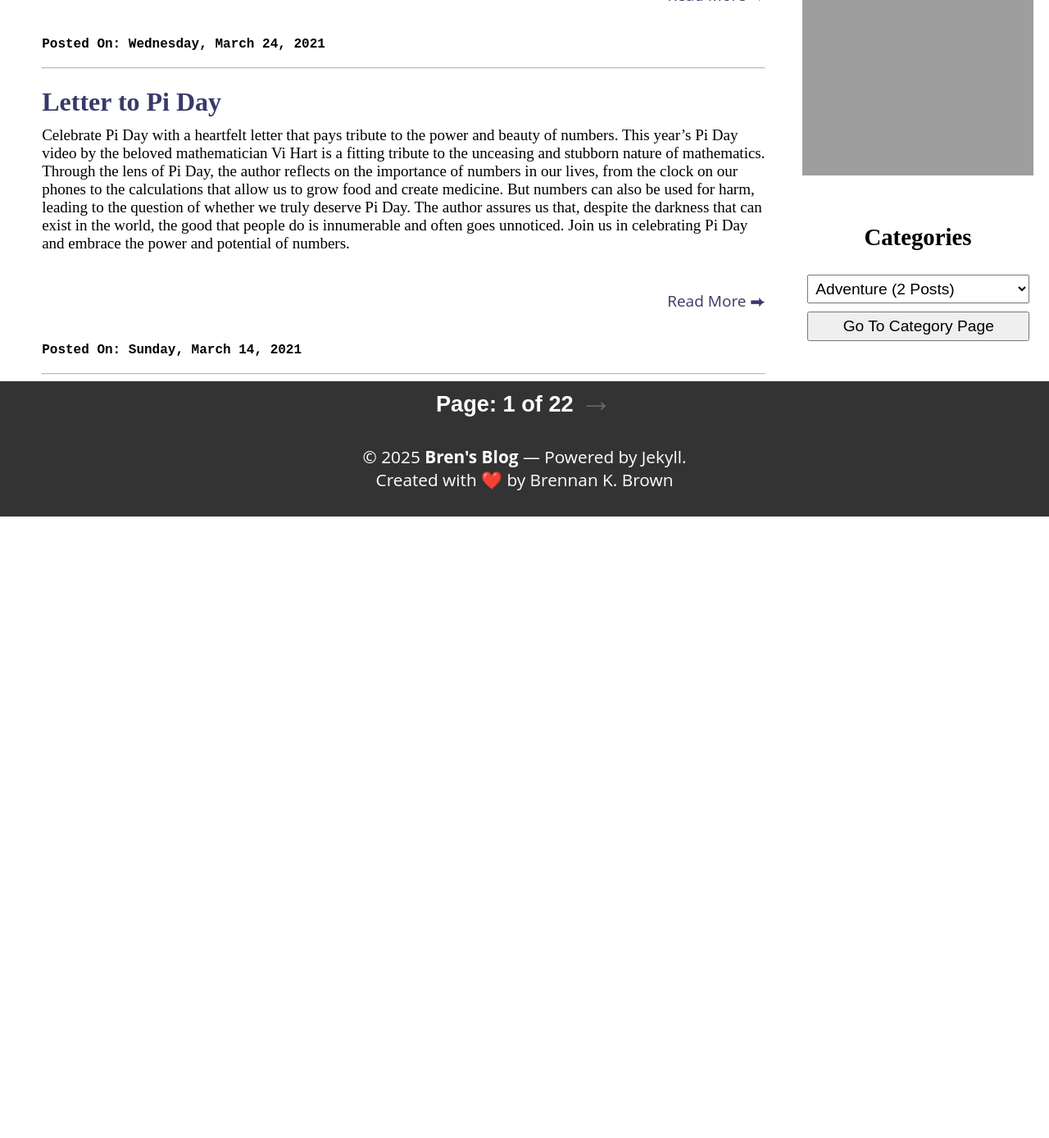
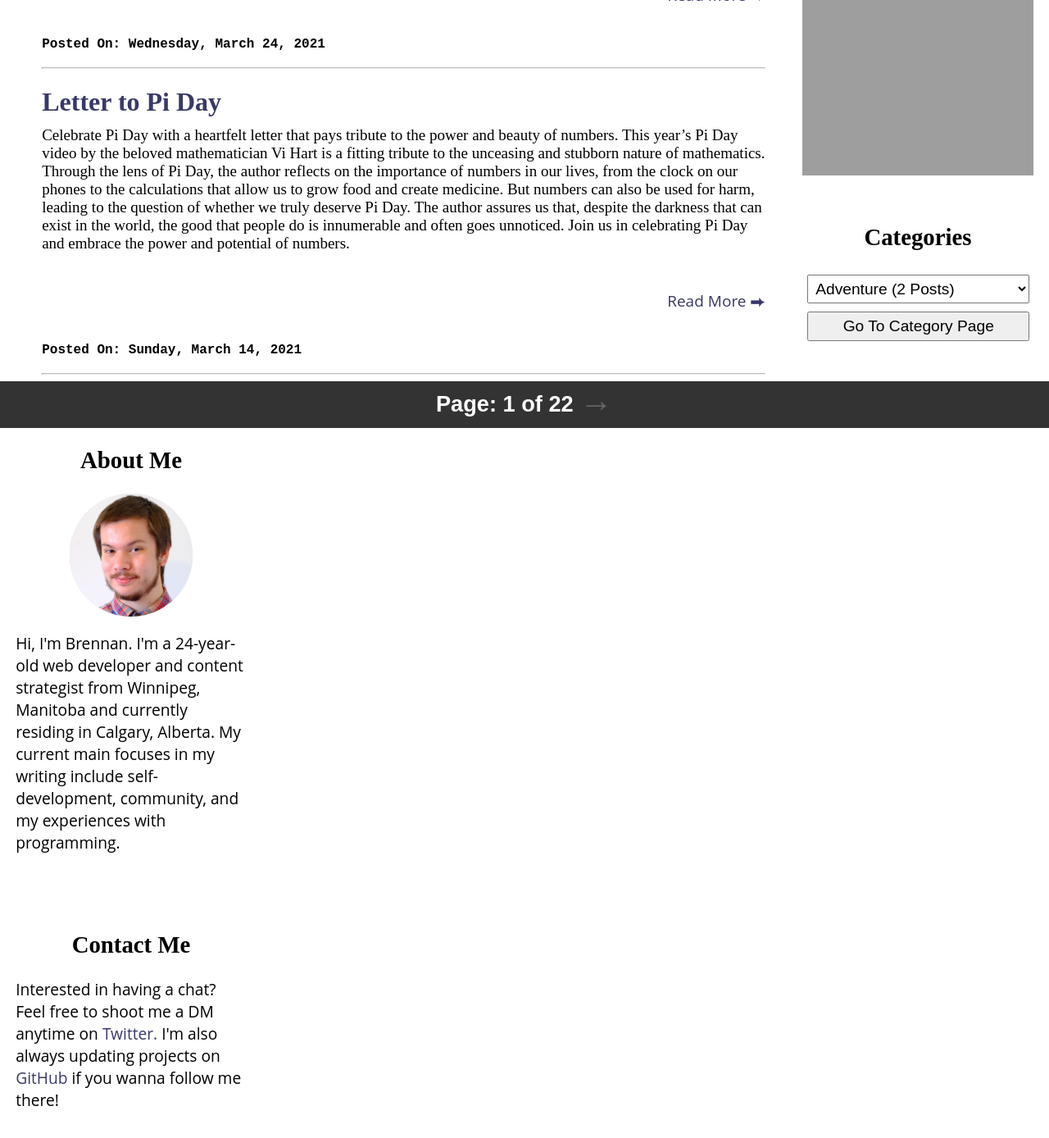
Before and after one commit to brennanbrown/old-blog, a Jekyll site: the page built from index.html, in a window 1280 px wide and 1400 px high, scrolled down 1235 px. Shown: the top 1388 px of the window at 82% size. Built offline with Jekyll 4.4.1, drawn with Linux system fonts in a browser that asks for light colours; the list of posts is cut into pages by our own code; comment, search, counter and statistics services are not loaded; before the commit the page ends 1865 px from its top, so only the background shows below that; some of the changed text lies outside the part shown; grey boxes are pictures that could not be loaded.

Commit message:
feat(layout): include sidebar globally; align post layout to grid with .main wrapper

```diff
--- /dev/null
+++ b/_includes/sidebar.html
@@ -0,0 +1,27 @@
+<div class="menu">
+  <h2>About Me</h2>
+  <img src="/img/avatar.png" alt="Brennan's Face" height="150" width="150">
+  <p>Hi, I'm Brennan. I'm a 24-year-old web developer and content strategist from Winnipeg, Manitoba and currently residing in
+    Calgary, Alberta. My current main focuses in my writing include self-development, community, and my experiences with
+    programming. </p>
+
+  <br />
+
+  <h2>Contact Me</h2>
+  <p>Interested in having a chat? Feel free to shoot me a DM anytime on <a
+      href="https://twitter.com/bkennethbrown/">Twitter.</a> I'm also always updating projects on <a
+      href="https://github.com/brennanbrown/">GitHub</a> if you wanna follow me there!</p>
+
+  <br />
+
+  <h2 class="newsletter">Sign Up!</h2>
+  <iframe src="https://brennan.substack.com/embed" width="100%" height="270" frameborder="0" scrolling="no" title="
+  Substack Newsletter Sign-up Form"></iframe>
+
+  <br />
+
+  <h2>Categories</h2>
+  <div class="tags-expo">
+    <p><a href="{{ '/tagged' | prepend: site.baseurl | prepend: site.url }}">Browse all categories →</a></p>
+  </div>
+</div>
--- a/_layouts/default.html
+++ b/_layouts/default.html
@@ -6,10 +6,10 @@
   {% include header.html %}
   <div class="page-content">
     {{ content }}
+    {% include sidebar.html %}
   </div>
   {% include footer.html %}
   {% include google_analytics.html %}
-  <script id="dsq-count-scr" src="//notebook-casa.disqus.com/count.js" async></script>
 </body>
 
 </html>
```
